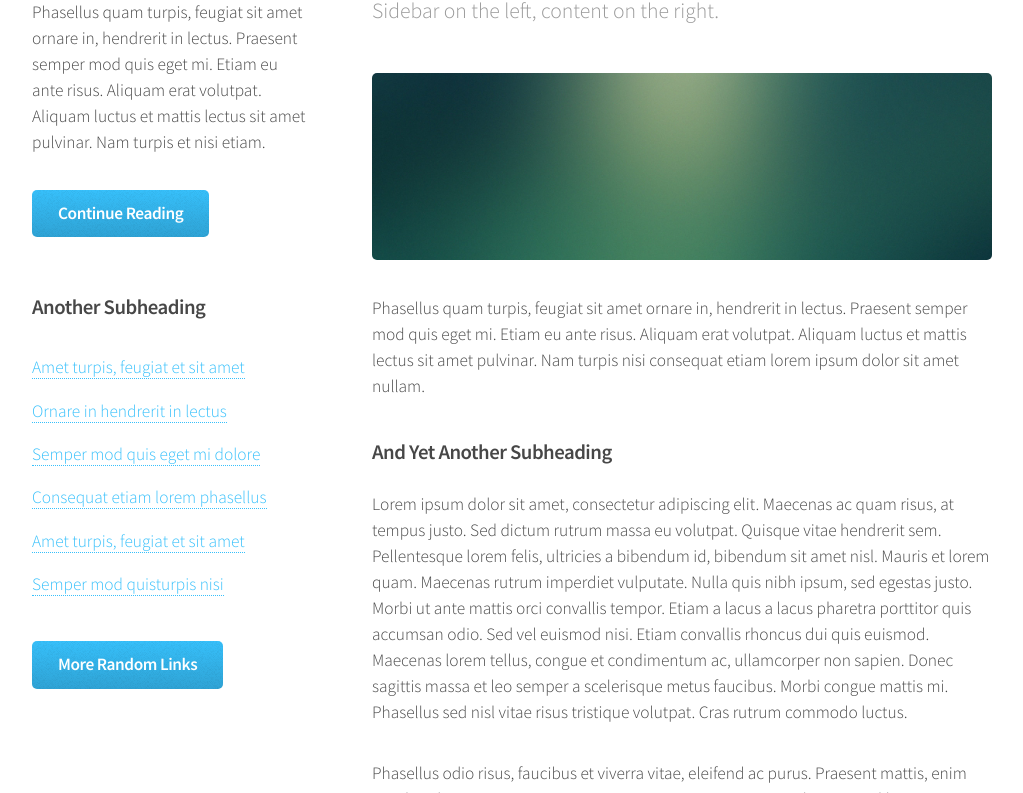
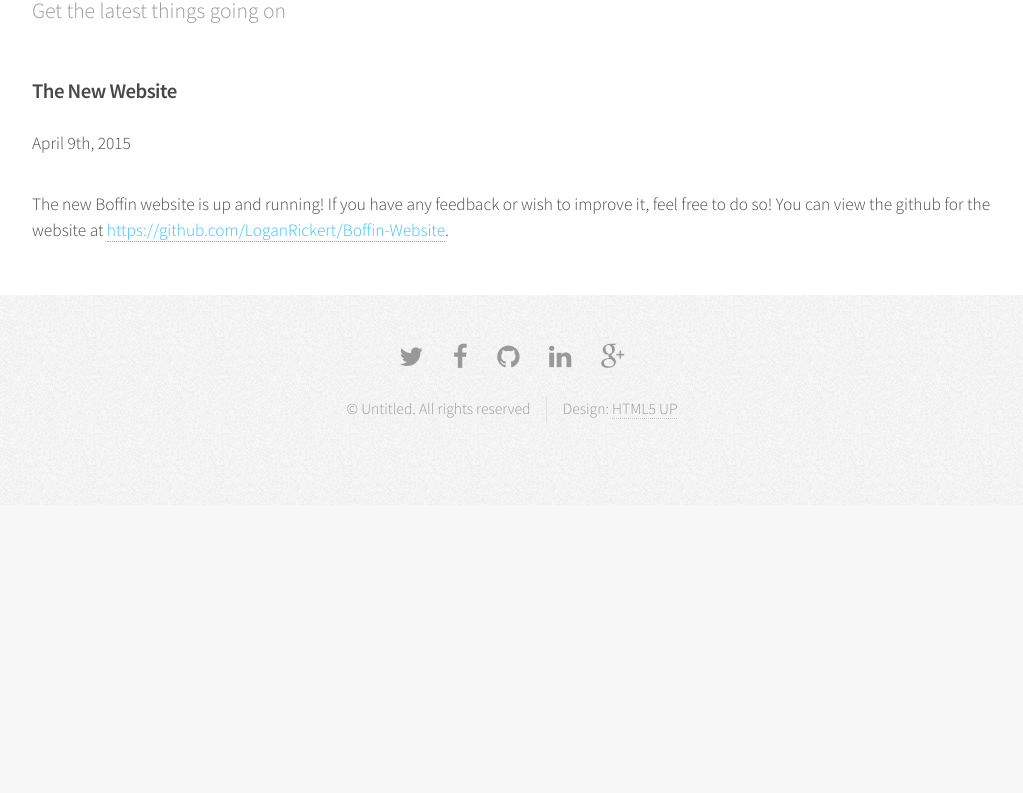
Before and after one commit to LoganRickert/Boffin-Website, a plain HTML site: page news.html in a window 1280 px wide. Shown: the part 297-1090 px from the top of the page, without its empty margins (128-1151 px from the left). After the commit the page ends 802 px from the top, so only its background shows below. Drawn offline with Linux system fonts and the light colour scheme.

Commit message:
Added new news

```diff
--- a/news.html
+++ b/news.html
@@ -72,77 +72,21 @@
 		<!-- Main -->
 			<section class="wrapper style1">
 				<div class="container">
-					<div class="row 200%">
-						<div class="4u 12u(narrower)">
-							<div id="sidebar">
-
-								<!-- Sidebar -->
-
-									<section>
-										<h3>Just a Subheading</h3>
-										<p>Phasellus quam turpis, feugiat sit amet ornare in, hendrerit in lectus.
-										Praesent semper mod quis eget mi. Etiam eu ante risus. Aliquam erat volutpat.
-										Aliquam luctus et mattis lectus sit amet pulvinar. Nam turpis et nisi etiam.</p>
-										<footer>
-											<a href="#" class="button">Continue Reading</a>
-										</footer>
-									</section>
-
-									<section>
-										<h3>Another Subheading</h3>
-										<ul class="links">
-											<li><a href="#">Amet turpis, feugiat et sit amet</a></li>
-											<li><a href="#">Ornare in hendrerit in lectus</a></li>
-											<li><a href="#">Semper mod quis eget mi dolore</a></li>
-											<li><a href="#">Consequat etiam lorem phasellus</a></li>
-											<li><a href="#">Amet turpis, feugiat et sit amet</a></li>
-											<li><a href="#">Semper mod quisturpis nisi</a></li>
-										</ul>
-										<footer>
-											<a href="#" class="button">More Random Links</a>
-										</footer>
-									</section>
-
-							</div>
-						</div>
-						<div class="8u  12u(narrower) important(narrower)">
 					<div id="content">
 
 						<!-- Content -->
 
 							<article>
 								<header>
-											<h2>Left Sidebar</h2>
-											<p>Sidebar on the left, content on the right.</p>
+									<h2>News</h2>
+									<p>Get the latest things going on</p>
 								</header>
 
-										<span class="image featured"><img src="images/banner.jpg" alt="" /></span>
-
-										<p>Phasellus quam turpis, feugiat sit amet ornare in, hendrerit in lectus.
-										Praesent semper mod quis eget mi. Etiam eu ante risus. Aliquam erat volutpat.
-										Aliquam luctus et mattis lectus sit amet pulvinar. Nam turpis nisi
-										consequat etiam lorem ipsum dolor sit amet nullam.</p>
-
-										<h3>And Yet Another Subheading</h3>
-										<p>Lorem ipsum dolor sit amet, consectetur adipiscing elit. Maecenas ac quam risus, at tempus
-										justo. Sed dictum rutrum massa eu volutpat. Quisque vitae hendrerit sem. Pellentesque lorem felis,
-										ultricies a bibendum id, bibendum sit amet nisl. Mauris et lorem quam. Maecenas rutrum imperdiet
-										vulputate. Nulla quis nibh ipsum, sed egestas justo. Morbi ut ante mattis orci convallis tempor.
-										Etiam a lacus a lacus pharetra porttitor quis accumsan odio. Sed vel euismod nisi. Etiam convallis
-										rhoncus dui quis euismod. Maecenas lorem tellus, congue et condimentum ac, ullamcorper non sapien.
-										Donec sagittis massa et leo semper a scelerisque metus faucibus. Morbi congue mattis mi.
-										Phasellus sed nisl vitae risus tristique volutpat. Cras rutrum commodo luctus.</p>
-
-										<p>Phasellus odio risus, faucibus et viverra vitae, eleifend ac purus. Praesent mattis, enim
-										quis hendrerit porttitor, sapien tortor viverra magna, sit amet rhoncus nisl lacus nec arcu.
-										Suspendisse laoreet metus ut metus imperdiet interdum aliquam justo tincidunt. Mauris dolor urna,
-										fringilla vel malesuada ac, dignissim eu mi. Praesent mollis massa ac nulla pretium pretium.
-										Maecenas tortor mauris, consectetur pellentesque dapibus eget, tincidunt vitae arcu.
-										Vestibulum purus augue, tincidunt sit amet iaculis id, porta eu purus.</p>
+								<h3>The New Website</h3>
+								<p>April 9th, 2015</p>
+								<p>The new Boffin website is up and running! If you have any feedback or wish to improve it, feel free to do so! You can view the github for the website at <a href="https://github.com/LoganRickert/Boffin-Website">https://github.com/LoganRickert/Boffin-Website</a>.</p>
 							</article>
 
-							</div>
-						</div>
 					</div>
 				</div>
 			</section>
```
Lines whose indentation alone changed are shown as unchanged.
